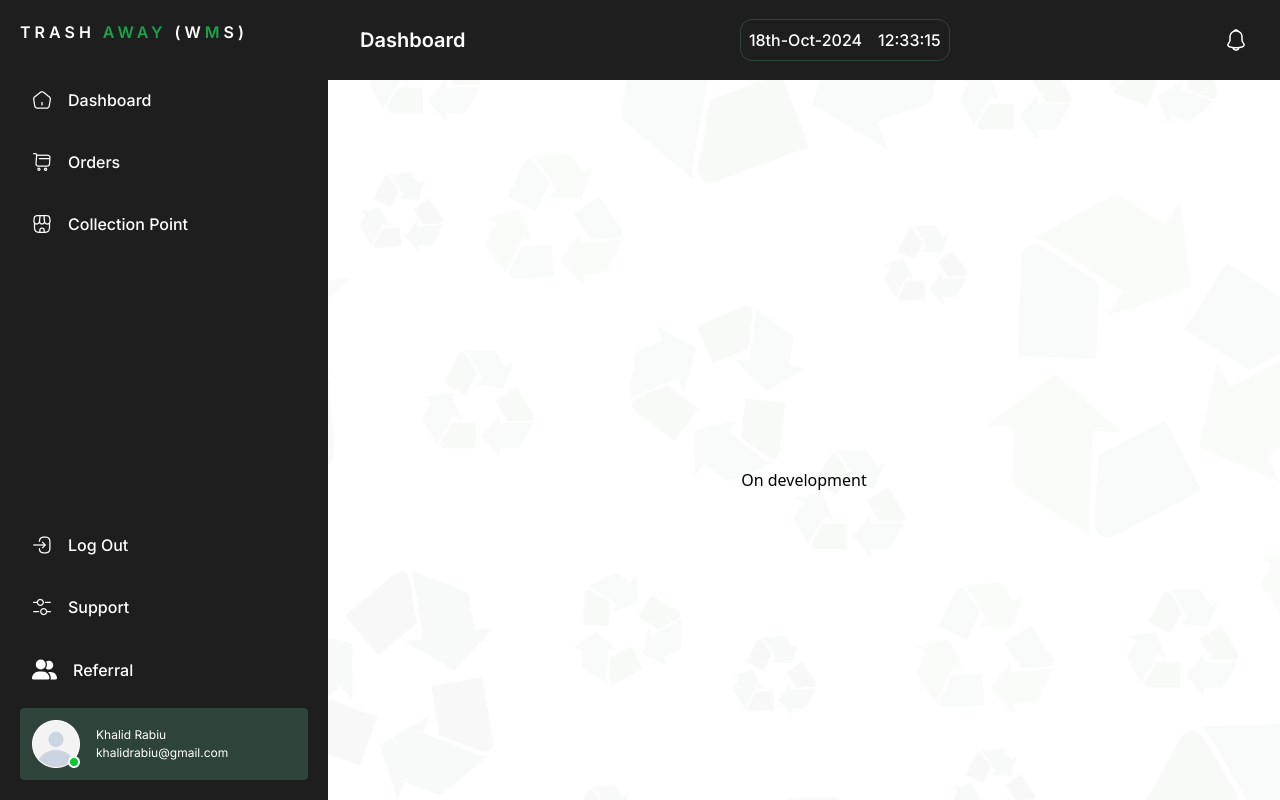
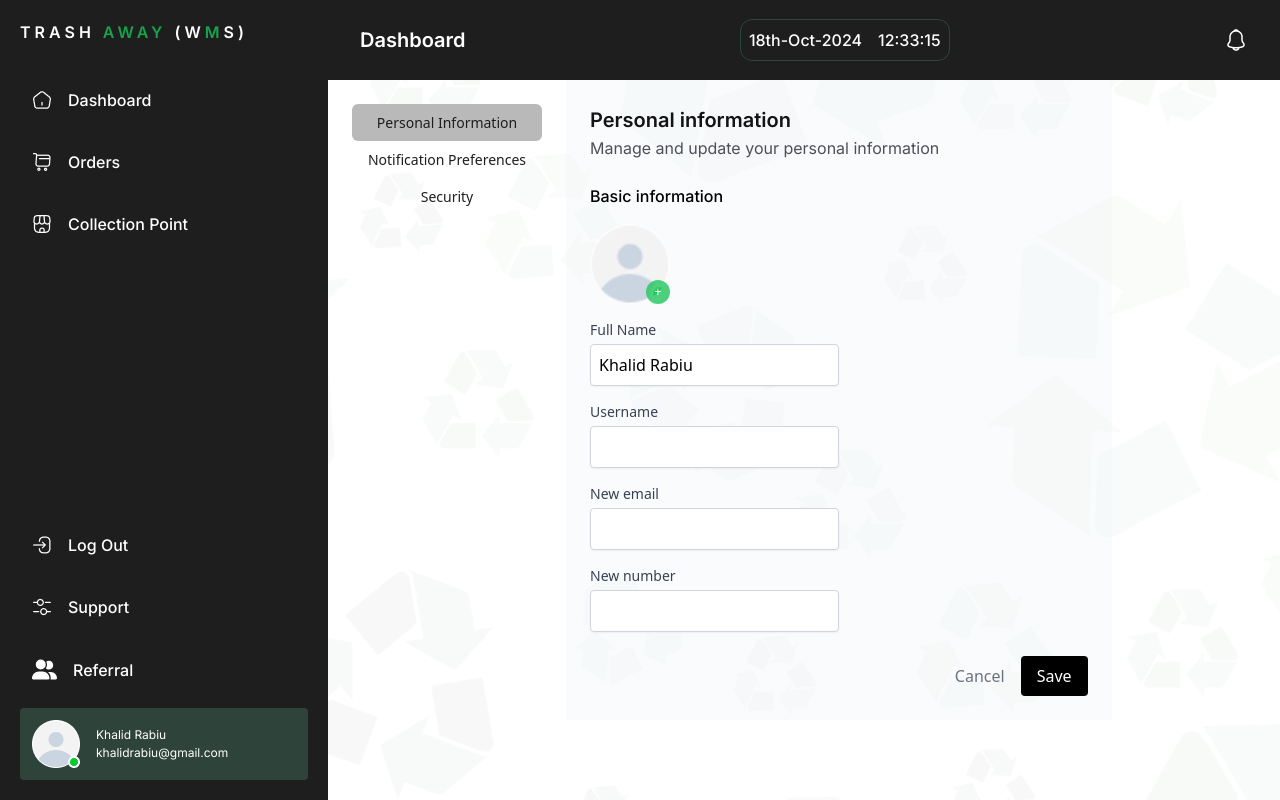
Before and after one commit to Khalid-R-Salis/TrashAway_WMS, a React (Vite) app: page /settings in a window 1280 px wide. Built offline with nearby package versions, Linux system fonts and the light colour scheme.

Commit message:
update settings.jsx with 3 pages

```diff
--- /dev/null
+++ b/src/components/SideSettings.jsx
@@ -0,0 +1,58 @@
+import React, { useState } from "react";
+import PersonalInformation from "./PersonalInformation";
+import NotificationPreferences from "./NotificationPreferences";
+import Security from "./Security";
+
+const SideSettings = () => {
+  const [activePage, setActivePage] = useState("personal");
+
+  const renderContent = () => {
+    switch (activePage) {
+      case "personal":
+        return <PersonalInformation />;
+      case "notifications":
+        return <NotificationPreferences />;
+      case "security":
+        return <Security />;
+      default:
+        return <PersonalInformation />;
+    }
+  };
+
+  return (
+    <div className="flex h-screen">
+      {/* Sidebar */}
+      <div className="w-1/4 bg-gray-100 p-4">
+        <button
+          onClick={() => setActivePage("personal")}
+          className={`block w-full ${
+            activePage === "personal" ? "bg-gray-200" : ""
+          }`}
+        >
+          Personal Information
+        </button>
+        <button
+          onClick={() => setActivePage("notifications")}
+          className={`block w-full ${
+            activePage === "notifications" ? "bg-gray-200" : ""
+          }`}
+        >
+          Notification Preferences
+        </button>
+        <button
+          onClick={() => setActivePage("security")}
+          className={`block w-full ${
+            activePage === "security" ? "bg-gray-200" : ""
+          }`}
+        >
+          Security
+        </button>
+      </div>
+
+      {/* Main Content */}
+      <div className="flex-1 p-8 bg-white">{renderContent()}</div>
+    </div>
+  );
+};
+
+export default SideSettings;
--- a/src/components/Sidebar.jsx
+++ b/src/components/Sidebar.jsx
@@ -1,14 +1,12 @@
 import React from "react";
 import { Link } from "react-router-dom";
-import UserGroup from "../assets/usergroup.svg";
-// import logo from "../assets/logo.png";
+
 import dashboarddb from "../assets/dashboarddb.png";
 import settingdb from "../assets/settingdb.png";
 import shopdb from "../assets/shopdb.png";
 import logoutdb from "../assets/logoutdb.png";
 import cartdb from "../assets/cartdb.png";
 import profiledb1 from "../assets/profiledb1.png";
-import profiledb2 from "../assets/profiledb2.png";
 
 const Sidebar = ({ activePage }) => {
   return (
--- /dev/null
+++ b/src/pages/clientpages/notificationPreferences.jsx
@@ -0,0 +1,49 @@
+import React from "react";
+
+const NotificationPreferences = () => {
+  return (
+    <div>
+      <div className="p-6 bg-[#f1f4f8]/35 w-[80%] h-full">
+        <h2 className="text-[#141417] font-semibold text-2xl font-Inter text-[20px] ">
+          Notification preferences
+        </h2>
+        <p className="text-[#4F4E59] mb-6 text-[16px] font-Inter font-[400]">
+          Manage and update how you receive notifications.
+        </p>
+
+        <div className="mb-6">
+          <h3 className="text-black font-medium my-4 font-Inter text-[16px]">
+            General notifications
+          </h3>
+
+          <div className="">
+            <input type="radio" />
+            <h2>Email notifications</h2>
+            <p>
+              {/* We will send updates associated with your role to the email
+              address associated with your account. */}
+              <h1> THIS PAGE IS UNDER DEVLOPMENT</h1>
+            </p>
+          </div>
+        </div>
+
+        <div className="flex justify-end space-x-4">
+          <button
+            className="text-gray-500"
+            onClick={() => console.log("Cancel")}
+          >
+            Cancel
+          </button>
+          <button
+            className="bg-black text-white px-4 py-2 rounded"
+            // onClick={handleSave}
+          >
+            Save
+          </button>
+        </div>
+      </div>
+    </div>
+  );
+};
+
+export default NotificationPreferences;
--- /dev/null
+++ b/src/pages/clientpages/personalInformation.jsx
@@ -0,0 +1,105 @@
+import React, { useState } from "react";
+import profiledb1 from "../../assets/profiledb1.png";
+
+const PersonalInformation = () => {
+  const [fullName, setFullName] = useState("Khalid Rabiu");
+  const [username, setUsername] = useState("");
+  const [email, setEmail] = useState("");
+  const [phoneNumber, setPhoneNumber] = useState("");
+
+  const handleSave = () => {
+    console.log({ fullName, username, email, phoneNumber });
+  };
+
+  return (
+    <div className="p-6 bg-[#f1f4f8]/35 w-[80%] h-full">
+      <h2 className="text-[#141417] font-semibold text-2xl font-Inter text-[20px] ">
+        Personal information
+      </h2>
+      <p className="text-[#4F4E59] mb-6 text-[16px] font-Inter font-[400]">
+        Manage and update your personal information
+      </p>
+
+      <div className="mb-6">
+        <h3 className="text-black font-medium my-4 font-Inter text-[16px]">
+          Basic information
+        </h3>
+
+        <div className="flex items-center mb-4">
+          <div className="relative w-20 h-20">
+            <img
+              src={profiledb1}
+              alt="profiledb1"
+              className="w-full h-full object-cover rounded-full"
+            />
+            <button className="absolute bottom-0 right-0 bg-green-500/80 w-6 h-6 rounded-full flex items-center justify-center text-white text-xs">
+              +
+            </button>
+          </div>
+        </div>
+
+        {/* Form */}
+        <div className="space-y-4">
+          <div>
+            <label className="block text-gray-700 text-sm mb-1">
+              Full Name
+            </label>
+            <input
+              type="text"
+              value={fullName}
+              onChange={(e) => setFullName(e.target.value)}
+              className="w-[50%] p-2 border border-gray-300 rounded-[4px] shadow-sm outline-none"
+            />
+          </div>
+          <div>
+            <label className="block text-gray-700 text-sm mb-1">Username</label>
+            <input
+              type="text"
+              value={username}
+              onChange={(e) => setUsername(e.target.value)}
+              className="w-[50%] p-2 border border-gray-300 rounded-[4px] shadow-sm outline-none"
+            />
+          </div>
+          <div>
+            <label className="block text-gray-700 text-sm mb-1">
+              New email
+            </label>
+            <input
+              type="email"
+              value={email}
+              onChange={(e) => setEmail(e.target.value)}
+              className="w-[50%] p-2 border border-gray-300 rounded-[4px] shadow-sm outline-none"
+              required
+            />
+          </div>
+          <div>
+            <label className="block text-gray-700 text-sm mb-1">
+              New number
+            </label>
+            <input
+              type="number"
+              value={phoneNumber}
+              onChange={(e) => setPhoneNumber(e.target.value)}
+              className="w-[50%] p-2 border border-gray-300 rounded-[4px] shadow-sm outline-none"
+              required
+            />
+          </div>
+        </div>
+      </div>
+
+      <div className="flex justify-end space-x-4">
+        <button className="text-gray-500" onClick={() => console.log("Cancel")}>
+          Cancel
+        </button>
+        <button
+          className="bg-black text-white px-4 py-2 rounded"
+          onClick={handleSave}
+        >
+          Save
+        </button>
+      </div>
+    </div>
+  );
+};
+
+export default PersonalInformation;
--- /dev/null
+++ b/src/pages/clientpages/securitySettings.jsx
@@ -0,0 +1,11 @@
+import React from "react";
+
+const SecuritySettings = () => {
+  return (
+    <div>
+      <h2 className="text-black">Security Settings Under Development</h2>
+    </div>
+  );
+};
+
+export default SecuritySettings;
--- a/src/pages/clientpages/settings.jsx
+++ b/src/pages/clientpages/settings.jsx
@@ -1,11 +1,14 @@
 import React, { useState, useEffect } from "react";
 import Sidebar from "../../components/Sidebar";
+import PersonalInformation from "../clientpages/personalInformation";
+import NotificationPreferences from "../clientpages/notificationPreferences";
+import Security from "../clientpages/securitySettings";
 import formbg from "../../assets/formsbg.png";
 import notificationdb from "../../assets/notificationdb.png";
 import cancelIcon from "../../assets/close.svg";
 
 const Settings = () => {
-  // start timer
+  // Time and date state
   const [time, setTime] = useState({
     hours: "00",
     minutes: "00",
@@ -56,17 +59,33 @@ const Settings = () => {
     return () => clearInterval(intervalId); // Cleanup interval on unmount
   }, []);
 
-  // end timer
-
+  // Handle showing notification dropdown
   const [showNotification, setShowNotification] = useState(false);
-
   const toggleNotification = () => {
     setShowNotification(!showNotification);
+  };
+
+  // Handle switching between sections
+  const [activeSection, setActiveSection] = useState("personal");
+
+  const renderSection = () => {
+    switch (activeSection) {
+      case "personal":
+        return <PersonalInformation />;
+      case "notifications":
+        return <NotificationPreferences />;
+      case "security":
+        return <Security />;
+      default:
+        return <PersonalInformation />;
+    }
   };
 
   return (
     <div className="flex h-screen overflow-hidden">
       <Sidebar activePage="settings" />
+
+      {/* Main Content */}
       <main className="flex-1">
         <div className="flex justify-between items-center px-[32px] py-[12px] w-full bg-[#1E1E1E] h-20 relative">
           <h2 className="text-white font-Inter text-[20px] font-[600] tracking-[-0.4]">
@@ -91,15 +110,14 @@ const Settings = () => {
             className="cursor-pointer"
             onClick={toggleNotification}
           />
-          {/* Notification Dropdown */}
           {showNotification && (
             <>
-              {/* Black overlay */}
+              {/* Notification Dropdown */}
               <div
                 className="fixed inset-0 bg-black opacity-50 z-10"
                 onClick={toggleNotification}
               ></div>
-              <div className="absolute right-[30px] mt-[23rem]  w-[370px] bg-white p-6 rounded-lg shadow-sm z-10">
+              <div className="absolute right-[30px] mt-[23rem] w-[370px] bg-white p-6 rounded-lg shadow-sm z-10">
                 <div className="flex justify-between items-center pb-[32px]">
                   <h3 className="text-[#1E1E1E] font-Inter text-[20px] font-semibold">
                     Notifications
@@ -111,8 +129,8 @@ const Settings = () => {
                     onClick={toggleNotification}
                   />
                 </div>
-
-                <div className=" flex justify-between items-center">
+                {/* Notification items */}
+                <div className="flex justify-between items-center">
                   <div className="text-[#343A40] font-Inter text-[16px] font-medium">
                     Pick up completed
                   </div>
@@ -120,9 +138,8 @@ const Settings = () => {
                     10/10/2024
                   </div>
                 </div>
-                <hr className="w-full border-b-[1px] border-[#E9E9E9]  mb-4" />
-
-                <div className=" flex justify-between items-center">
+                <hr className="w-full border-b-[1px] border-[#E9E9E9] mb-4" />
+                <div className="flex justify-between items-center">
                   <div className="text-[#343A40] font-Inter text-[16px] font-medium">
                     Pick up completed
                   </div>
@@ -130,9 +147,8 @@ const Settings = () => {
                     10/10/2024
                   </div>
                 </div>
-                <hr className="w-full border-b-[1px] border-[#E9E9E9]  mb-4" />
-
-                <div className=" flex justify-between items-center">
+                <hr className="w-full border-b-[1px] border-[#E9E9E9] mb-4" />
+                <div className="flex justify-between items-center">
                   <div className="text-[#343A40] font-Inter text-[16px] font-medium">
                     Pick up completed
                   </div>
@@ -140,9 +156,8 @@ const Settings = () => {
                     10/10/2024
                   </div>
                 </div>
-                <hr className="w-full border-b-[1px] border-[#E9E9E9]  mb-4" />
-
-                <div className=" flex justify-between items-center">
+                <hr className="w-full border-b-[1px] border-[#E9E9E9] mb-4" />
+                <div className="flex justify-between items-center">
                   <div className="text-[#343A40] font-Inter text-[16px] font-medium">
                     Pick up completed
                   </div>
@@ -150,35 +165,47 @@ const Settings = () => {
                     10/10/2024
                   </div>
                 </div>
-                <hr className="w-full border-b-[1px] border-[#E9E9E9]  mb-4" />
-
-                {/* {[...Array(4)].map((_, idx) => (
-                <div
-                  key={idx}
-                  className="flex justify-between items-center my-4"
-                >
-                  <div className="text-[#343A40] font-Inter text-[16px] font-medium">
-                    Pick up completed
-                  </div>
-                  <div className="text-[#B9B9B9] font-Inter text-[12px] font-medium">
-                    10/10/2024
-                  </div>
-                  {idx < 3 && (
-                    <hr className="w-full border-b-[1px] border-[#E9E9E9] my-2" />
-                  )}
-                </div>
-              ))} */}
+                <hr className="w-full border-b-[1px] border-[#E9E9E9] mb-4" />
               </div>
             </>
           )}
         </div>
-
         <div
-          className="bg-no-repeat bg-cover bg-center w-full h-full flex justify-center items-center"
+          className="bg-no-repeat bg-cover bg-center w-full h-full"
           style={{ backgroundImage: `url(${formbg})` }}
         >
-          {/* CONTENT HERE */}
-          On development
+          {/* Sidebar with settings options */}
+          <div className="flex">
+            <div className="w-1/4 p-6">
+              <button
+                onClick={() => setActiveSection("personal")}
+                className={`block w-full px-[12px] py-[8px] text-[#1E1E1E] font-[500] text-[14px] rounded-[6px] ${
+                  activeSection === "personal" ? "bg-[#B9B9B9]" : ""
+                }`}
+              >
+                Personal Information
+              </button>
+              <button
+                onClick={() => setActiveSection("notifications")}
+                className={`block w-full px-[12px] py-[8px] text-[#1E1E1E] font-[500] text-[14px] rounded-[6px] ${
+                  activeSection === "notifications" ? "bg-[#B9B9B9]" : ""
+                }`}
+              >
+                Notification Preferences
+              </button>
+              <button
+                onClick={() => setActiveSection("security")}
+                className={`block w-full px-[12px] py-[8px] text-[#1E1E1E] font-[500] text-[14px] rounded-[6px] ${
+                  activeSection === "security" ? "bg-[#B9B9B9]" : ""
+                }`}
+              >
+                Security
+              </button>
+            </div>
+
+            {/* Content section */}
+            <div className="flex-1 pr-8  ">{renderSection()}</div>
+          </div>
         </div>
       </main>
     </div>
```
